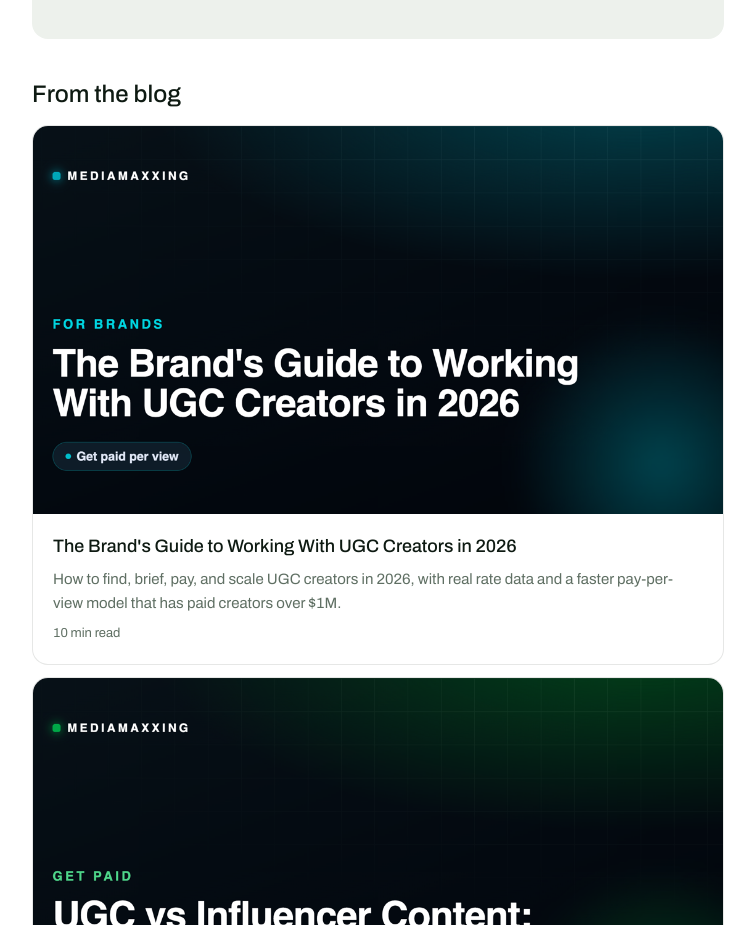
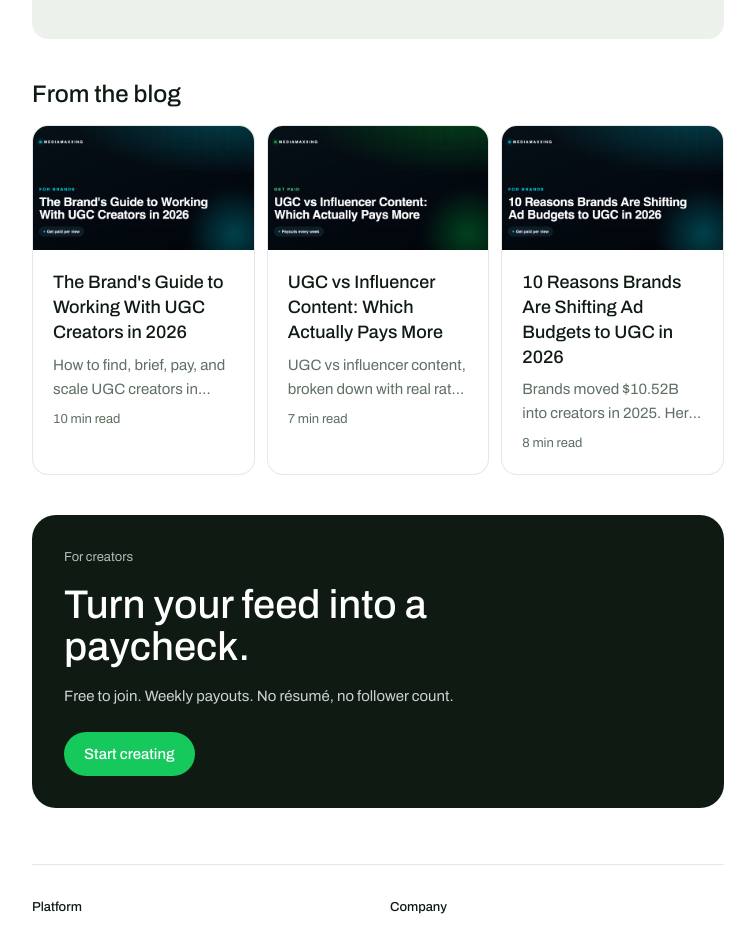
Before and after one commit to lrendina/mediamaxxing-poc, a Next.js app: page / in a window 1280 px wide. Shown: the part 3600-4525 px from the top of the page, without its empty margins (232-987 px from the left). Built offline with nearby package versions, Linux system fonts and the light colour scheme.

Commit message:
feat(feed): blog cards go 3-across from md

```diff
--- a/app/page.tsx
+++ b/app/page.tsx
@@ -177,7 +177,7 @@ export default function Home() {
           >
             {BLOG_HEADING}
           </h2>
-          <div className="flex flex-col gap-3">
+          <div className="grid grid-cols-1 md:grid-cols-3 gap-3">
             {BLOG_POSTS.map((post) => (
               <BlogCard
                 key={post.slug}
```
